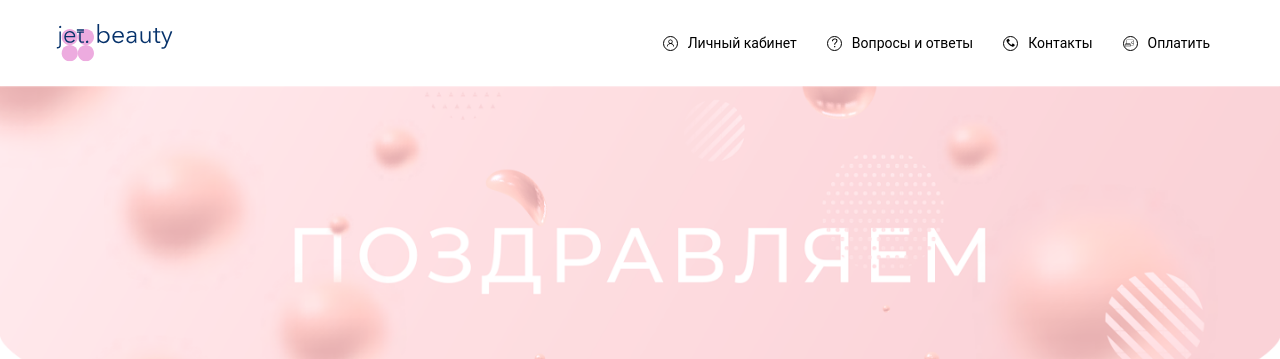
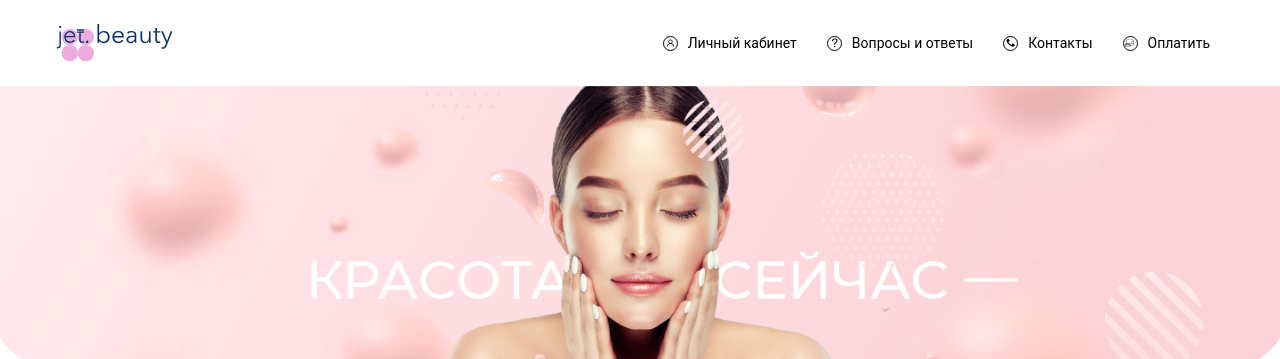
Before and after one commit to bsdave/jetbeauty, a website: page 9.profile.html in a window 1280 px wide. Shown: the top 359 px of the page. Drawn offline with Linux system fonts and the light colour scheme; files whose address does not match are found by name.

Commit message:
Fix first screen on profile page

```diff
--- a/9.profile.html
+++ b/9.profile.html
@@ -39,9 +39,9 @@
     </div>
   </header>
 
-  <div class="first-screen-box congrats">
+  <div class="first-screen-box">
     <img class="first-screen-image first-screen-image_mobile" src="assets/images/first-screen-mobile.png">
-    <img class="first-screen-image first-screen-image_desktop" src="assets/images/congrats.png">
+    <img class="first-screen-image first-screen-image_desktop" src="assets/images/first-screen-desktop.png">
     <h1 class="slogan-title">Красота сейчас -</h1>
     <span class="slogan-subtitle">деньги потом</span>
   </div>
```
